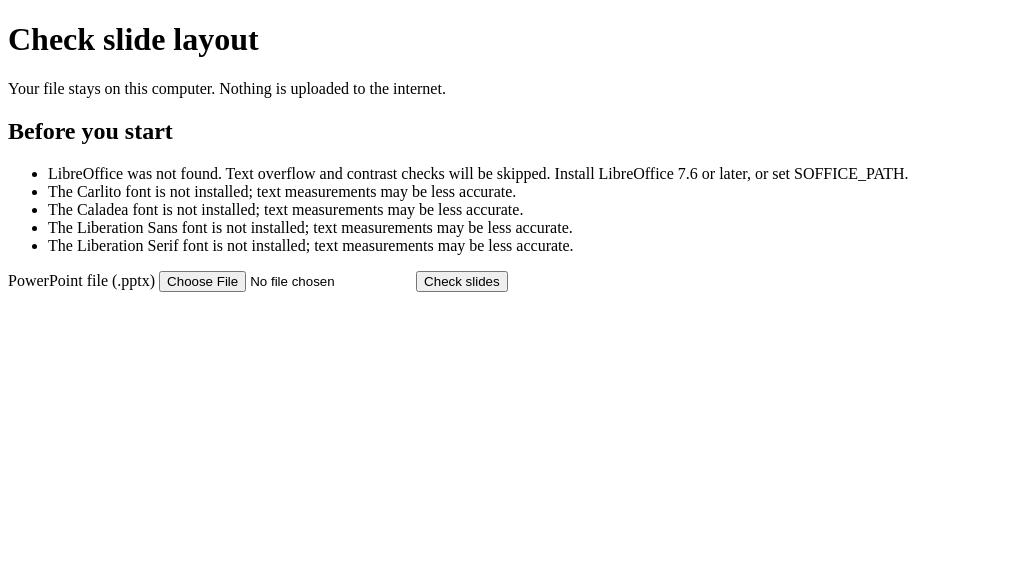
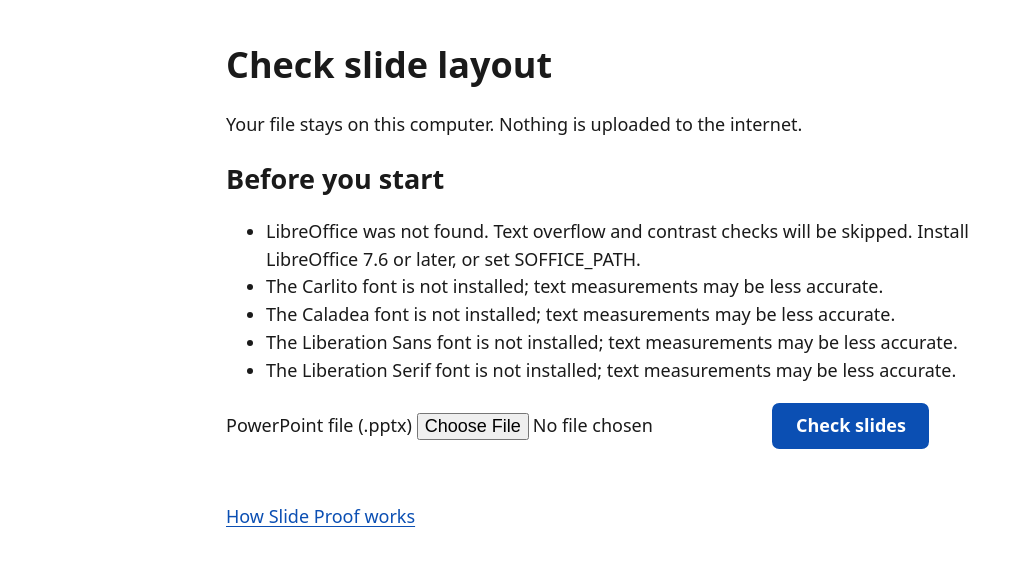
Before and after one commit to Sanjay24-05/ServiceLearningPrototype, a FastAPI app: page / in a window 1280 px wide. Shown: the top 566 px of the page, without its empty margins (0-1023 px from the left). Run offline with FastAPI, Linux system fonts and the light colour scheme.

Commit message:
feat: presentable stylesheet, footer link, visible focus and dark mode
Co-Authored-By: Claude Opus 5.5 <noreply@anthropic.com>

```diff
--- /dev/null
+++ b/slideproof/web/static/style.css
@@ -0,0 +1,88 @@
+:root {
+  color-scheme: light dark;
+  --bg: #ffffff;
+  --fg: #1a1a1a;
+  --muted: #4a4a4a;
+  --card-bg: #f6f7f9;
+  --border: #6b7280;
+  --accent: #0b4fb3;
+  --accent-fg: #ffffff;
+  --status-bg: #e8f0fb;
+}
+
+@media (prefers-color-scheme: dark) {
+  :root {
+    --bg: #121417;
+    --fg: #f0f2f5;
+    --muted: #c3c8d0;
+    --card-bg: #1c2026;
+    --border: #8b93a0;
+    --accent: #7db4ff;
+    --accent-fg: #0a1a30;
+    --status-bg: #1b2a40;
+  }
+}
+
+html { font-size: 18px; }
+
+body {
+  margin: 0;
+  background: var(--bg);
+  color: var(--fg);
+  font-family: system-ui, -apple-system, "Segoe UI", Roboto, Helvetica, Arial, sans-serif;
+  line-height: 1.55;
+}
+
+main, footer {
+  max-width: 46rem;
+  margin: 0 auto;
+  padding: 1rem 1.25rem;
+}
+
+footer { color: var(--muted); }
+
+h1, h2, h3 { line-height: 1.25; }
+
+a { color: var(--accent); text-underline-offset: 0.15em; }
+
+section {
+  background: var(--card-bg);
+  border: 1px solid var(--border);
+  border-radius: 0.6rem;
+  padding: 0.75rem 1.1rem;
+  margin: 1rem 0;
+}
+
+button {
+  min-height: 44px;
+  padding: 0.4rem 1.2rem;
+  font: inherit;
+  font-weight: 600;
+  color: var(--accent-fg);
+  background: var(--accent);
+  border: 2px solid var(--accent);
+  border-radius: 0.4rem;
+  cursor: pointer;
+}
+
+input[type="file"] { max-width: 100%; font: inherit; }
+
+input[type="checkbox"] { width: 1.1rem; height: 1.1rem; }
+
+details > summary { cursor: pointer; }
+
+a:focus-visible, button:focus-visible, input:focus-visible,
+select:focus-visible, textarea:focus-visible, summary:focus-visible,
+[tabindex]:focus-visible {
+  outline: 3px solid var(--accent);
+  outline-offset: 2px;
+}
+
+img { max-width: 100%; height: auto; }
+
+p[role="status"] {
+  background: var(--status-bg);
+  border-left: 0.35rem solid var(--accent);
+  border-radius: 0.3rem;
+  padding: 0.6rem 0.9rem;
+}
--- a/slideproof/web/templates/base.html
+++ b/slideproof/web/templates/base.html
@@ -4,10 +4,12 @@
 <meta charset="utf-8">
 <meta name="viewport" content="width=device-width, initial-scale=1">
 <title>{% block title %}Slide Proof{% endblock %}</title>
+<link rel="stylesheet" href="/static/style.css">
 </head>
 <body>
 <main>
 {% block content %}{% endblock %}
 </main>
+<footer><p><a href="/about">How Slide Proof works</a></p></footer>
 </body>
 </html>
```
Also changed, not shown: tests/conftest.py (+26 -0 lines), tests/test_a11y.py (+13 -0 lines), tests/test_presentable.py (added, +20 -0 lines), tests/test_web.py (+1 -27 lines), tests/transcripts/index.txt (+1 -0 lines), tests/transcripts/report.txt (+1 -0 lines), tests/transcripts/result.txt (+1 -0 lines).
